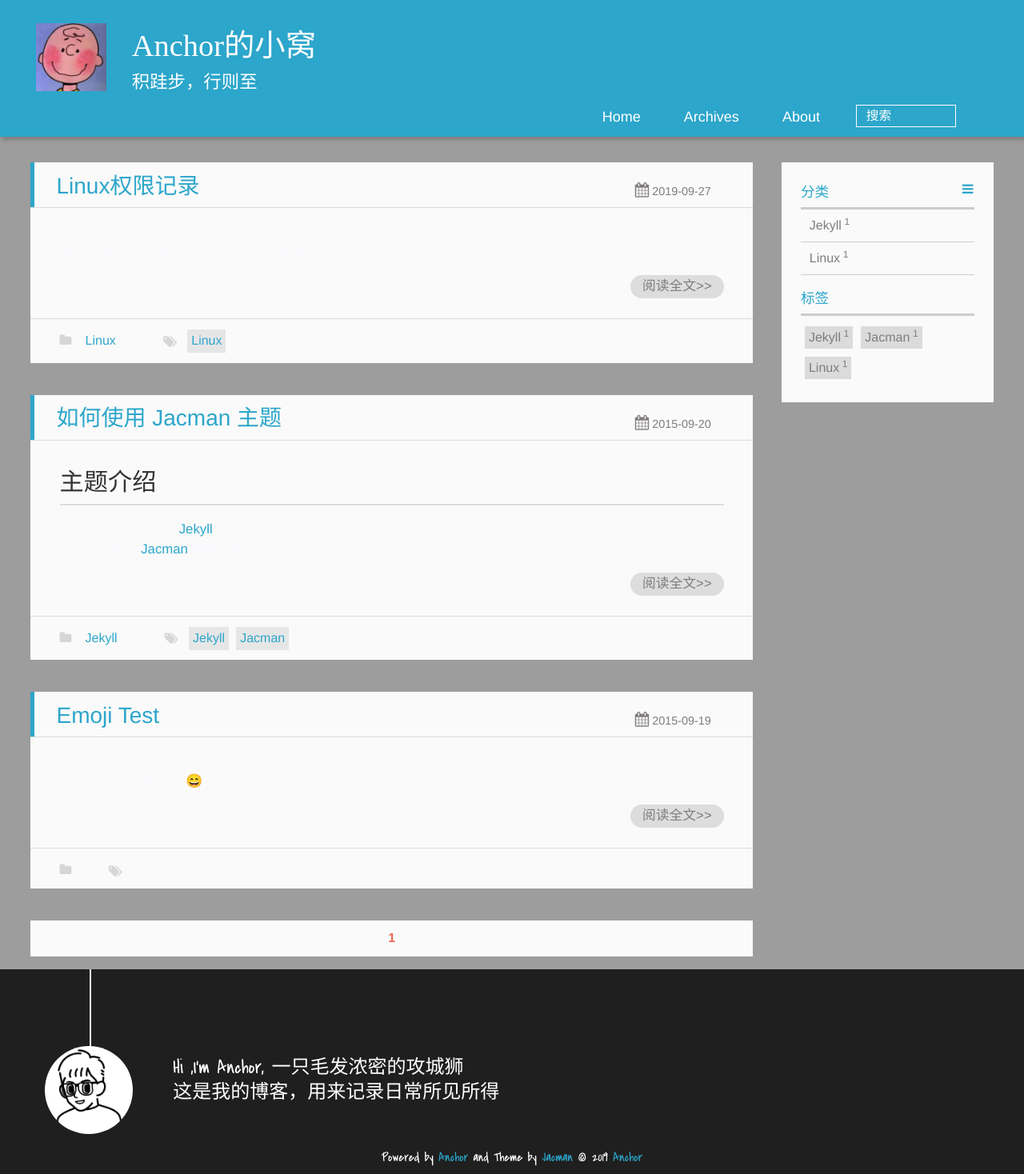
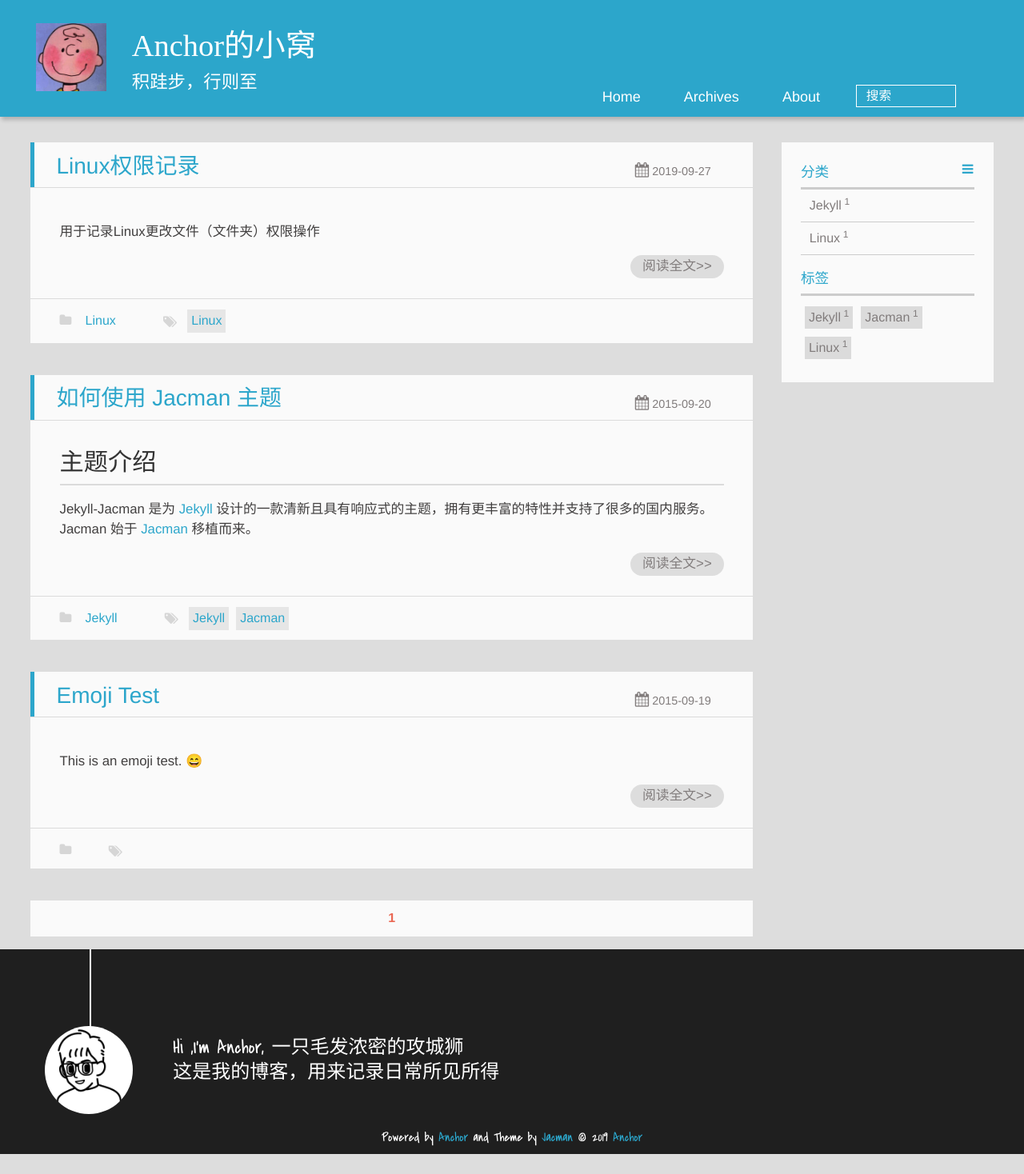
Before and after one commit to memorate/memorate.github.io, a Jekyll site: the page built from index.html, in a window 1280 px wide. Shown: the whole page at 80% size. Built offline with Jekyll 4.4.1, drawn with Linux system fonts in a browser that asks for light colours; emoji names are drawn with the system emoji font; the list of posts is cut into pages by our own code; after the commit the page ends 1443 px from its top, so only the background shows below that.

Commit message:
latest code update on 2019-10-10 08:57

```diff
--- a/assets/css/style.css
+++ b/assets/css/style.css
@@ -69,8 +69,8 @@ a img {
 }
 
 body {
-    /*background: #ddd;*/
-    background: #9d9d9d;
+    background: #ddd;
+    /*background: #9d9d9d;*/
     font-family: "Helvetica Neue", "Helvetica", "Microsoft YaHei", "WenQuanYi Micro Hei", Arial, sans-serif;
     font-size: 100%;
     color: #817c7c;
@@ -514,6 +514,7 @@ header nav {
         width: auto;
         max-height: none;
         margin-right: 40px;
+        margin-top: -25px;
     }
 }
 
@@ -987,8 +988,8 @@ article header.article-info > p.article-time:before {
 
 article .article-content {
     padding: 1.5em 4%;
-    /*color: #413f3f;*/
-    color: #f8f8fd;
+    color: #413f3f;
+    /*color: #f8f8fd;*/
     font-size: 105%;
 }
 
```
